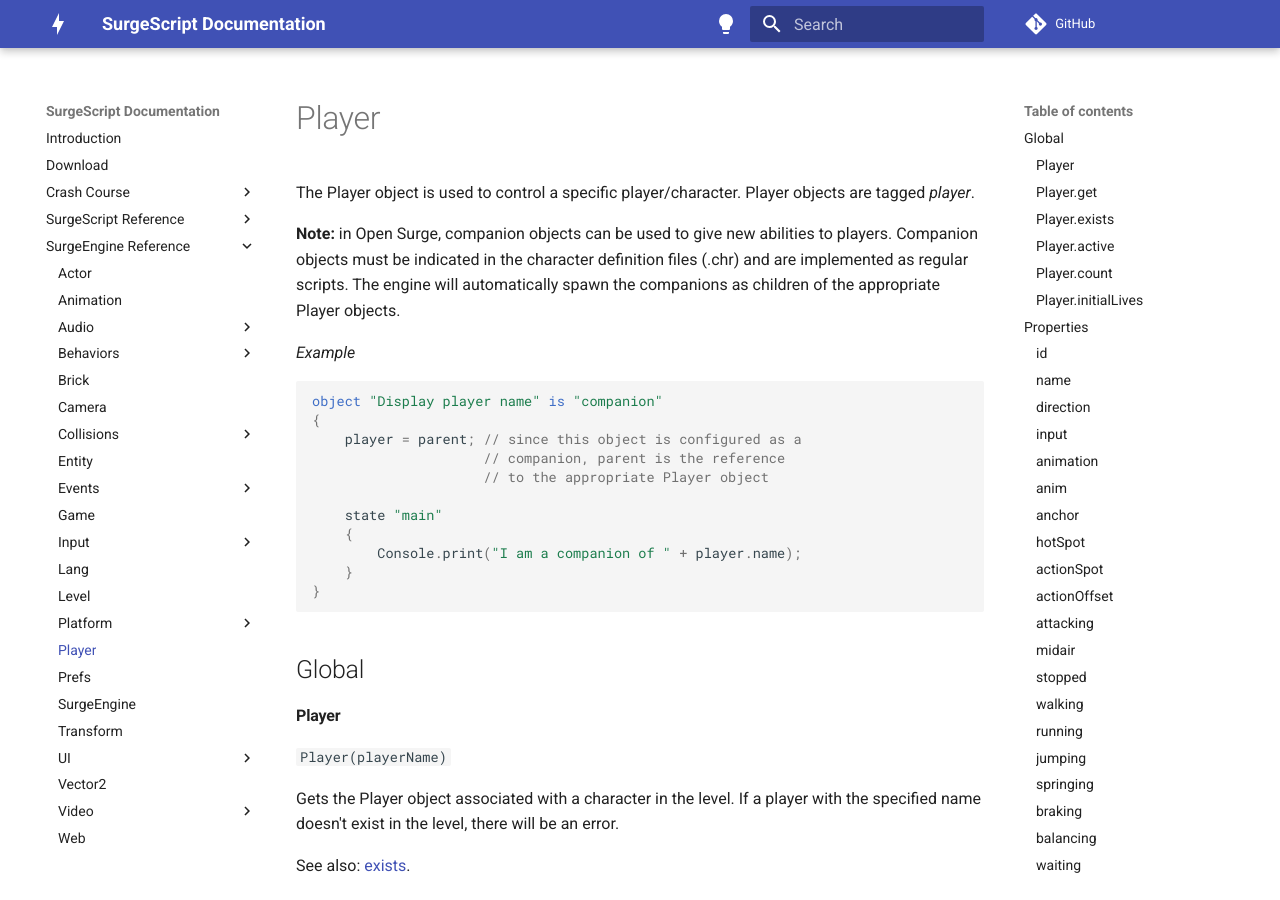
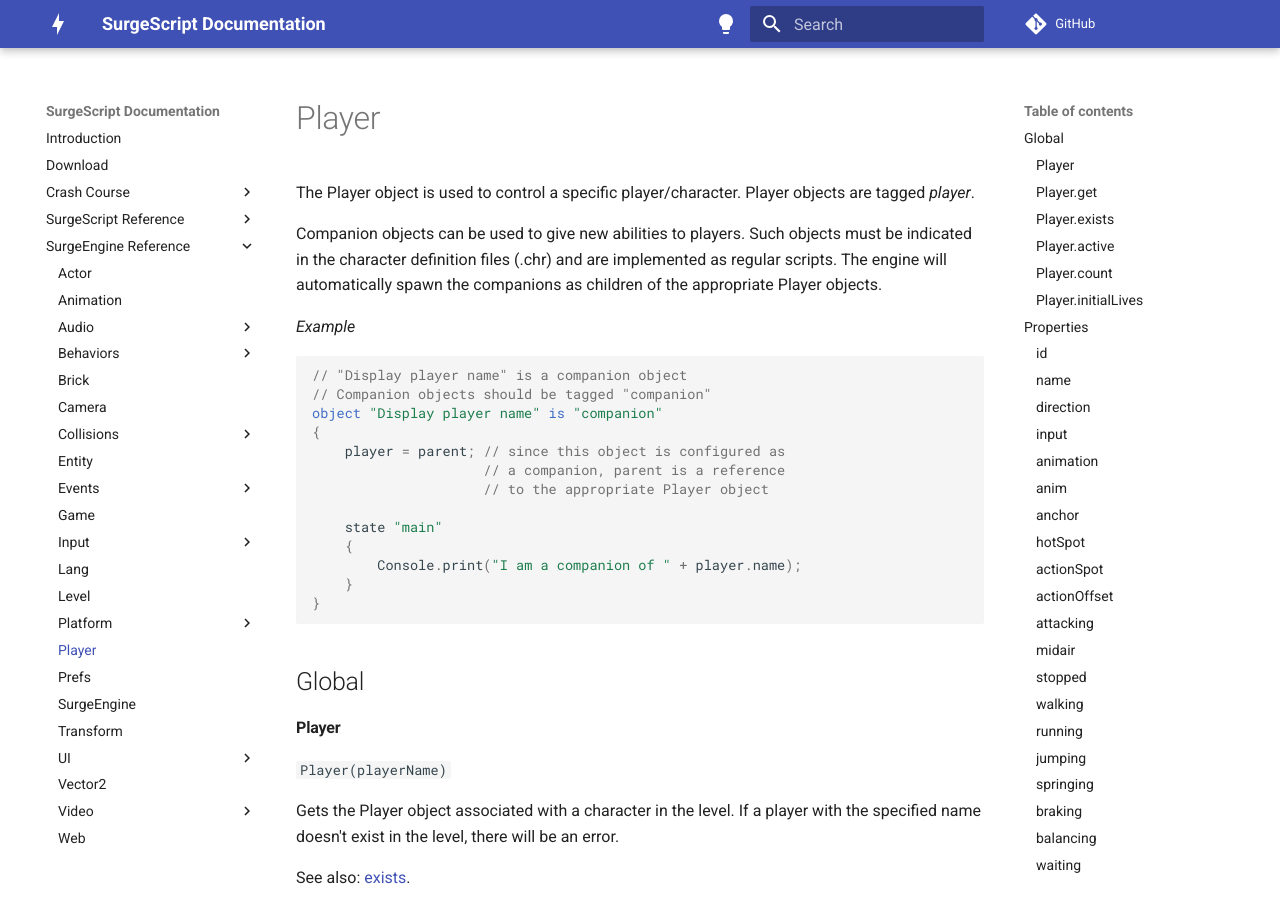
Before and after one commit to alemart/surgescript, an MkDocs documentation site: the page built from docs/engine/player.md, in a window 1280 px wide and 900 px high. Built offline with MkDocs 1.6.1 and Material for MkDocs 9.7.7, drawn with Linux system fonts in a browser that asks for light colours; comment, search, counter and statistics services are not loaded; some of the changed text lies outside the part shown.

Commit message:
Docs: improve Player page

````diff
--- a/docs/engine/player.md
+++ b/docs/engine/player.md
@@ -3,15 +3,17 @@
 
 The Player object is used to control a specific player/character. Player objects are tagged *player*.
 
-**Note:** in Open Surge, companion objects can be used to give new abilities to players. Companion objects must be indicated in the character definition files (.chr) and are implemented as regular scripts. The engine will automatically spawn the companions as children of the appropriate Player objects.
+Companion objects can be used to give new abilities to players. Such objects must be indicated in the character definition files (.chr) and are implemented as regular scripts. The engine will automatically spawn the companions as children of the appropriate Player objects.
 
 *Example*
 
 ```cs
+// "Display player name" is a companion object
+// Companion objects should be tagged "companion"
 object "Display player name" is "companion"
 {
-    player = parent; // since this object is configured as a
-                     // companion, parent is the reference
+    player = parent; // since this object is configured as
+                     // a companion, parent is a reference
                      // to the appropriate Player object
 
     state "main"
@@ -98,7 +100,7 @@
 
 `Player.active`: [Player](#) object.
 
-The player currently in focus.
+The player currently in focus. Only one player has focus at any given time.
 
 See also: [focus](#focus), [hasFocus](#hasfocus), [focusable](#focusable).
 
@@ -289,7 +293,9 @@
 
 `springing`: boolean, read-only.
 
-Is the player playing the "springing" animation, displayed just after hitting a spring?
+Is the player in the "springing" state, which is typically activated just after hitting a spring?
+
+See also: [springify](#springify).
 
 #### braking
 
@@ -541,7 +559,7 @@
 
 If set to `true`, the [underwater](#underwater) flag will be true regardless of the [water level](/engine/level#waterlevel). If set to `false`, the underwater flag will be true only if the player is below the water level. Defaults to `false`.
 
-See also: [underwater](#underwater), [waterlevel](/engine/level#waterlevel), [forciblyOutOfWater](#forciblyoutofwater).
+See also: [underwater](#underwater), [forciblyOutOfWater](#forciblyoutofwater), [waterlevel](/engine/level#waterlevel).
 
 *Available since:* Open Surge 0.6.1
 
````
Also changed, not shown: other parts of docs/engine/player.md (+27 -5 lines).
